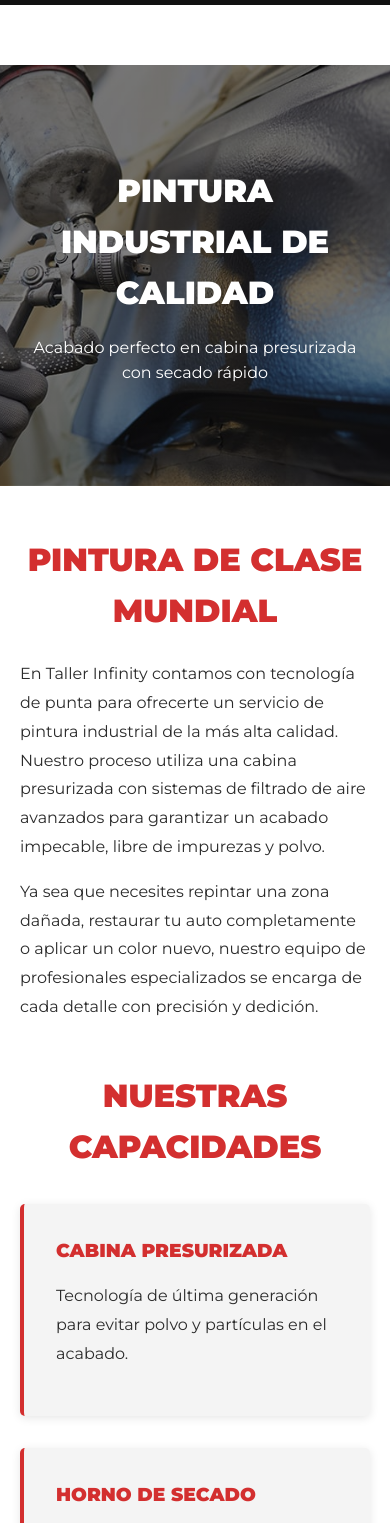
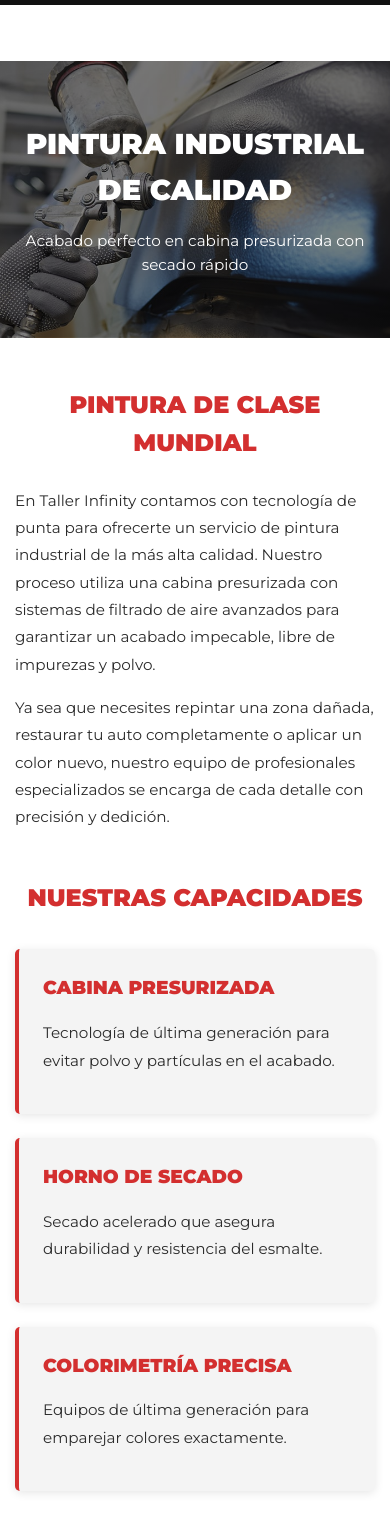
Before and after one commit to FrancoCorti/pagina-tallerinfinity, a plain HTML site: page servicios/pintura-industrial.html in a window 390 px wide. Shown: the part 51-1574 px from the top of the page. Drawn offline with Linux system fonts and the light colour scheme.

Commit message:
Primer subida del código de la página

```diff
--- a/servicios/pintura-industrial.html
+++ b/servicios/pintura-industrial.html
@@ -16,6 +16,7 @@
             background-size: cover;
             background-position: center;
             background-attachment: fixed;
+            background-color: #2b2b2b;
             color: white;
             padding: 100px 20px;
             text-align: center;
@@ -134,12 +135,58 @@
         }
 
         @media (max-width: 768px) {
+            .servicio-hero {
+                background-attachment: scroll;
+                padding: 60px 20px;
+                margin-top: 56px;
+            }
+
             .servicio-hero h1 {
-                font-size: 2rem;
+                font-size: 1.8rem;
             }
 
             .servicio-hero p {
-                font-size: 1rem;
+                font-size: 0.95rem;
+            }
+
+            .servicio-contenido {
+                padding: 0 15px;
+            }
+
+            .servicio-seccion h2 {
+                font-size: 1.5rem;
+            }
+
+            .servicio-seccion p {
+                font-size: 0.95rem;
+            }
+
+            .beneficios {
+                grid-template-columns: 1fr;
+                gap: 1.5rem;
+            }
+
+            .beneficio-card {
+                padding: 1.5rem;
+            }
+
+            .proceso-steps {
+                grid-template-columns: 1fr;
+                gap: 1.5rem;
+            }
+
+            .paso {
+                padding: 1.5rem;
+            }
+
+            .cta-section {
+                padding: 2rem;
+                margin: 2rem 0;
+            }
+
+            .btn-contacto {
+                width: 100%;
+                padding: 1rem;
             }
         }
     </style>
```
Also changed, not shown: servicios/chapa-microbollos.html (+49 -2 lines), servicios/lustrado-pulido.html (+49 -2 lines).
